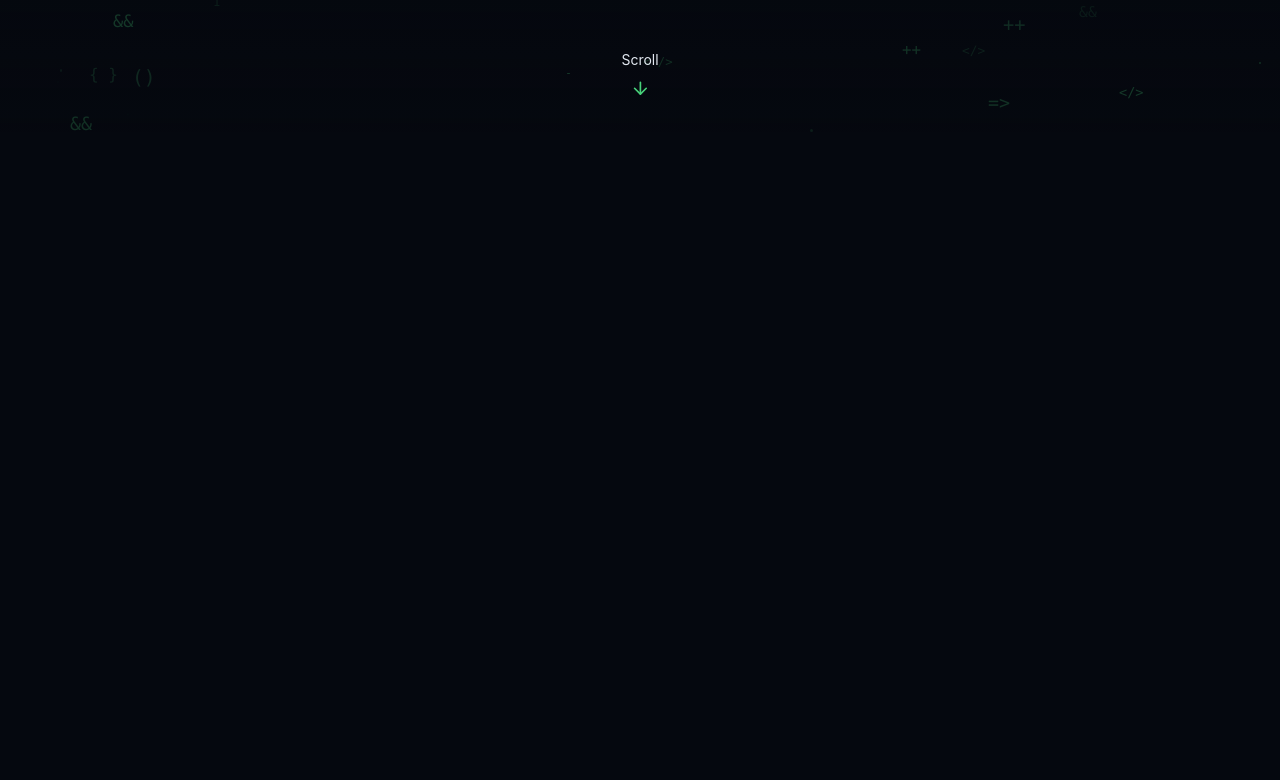
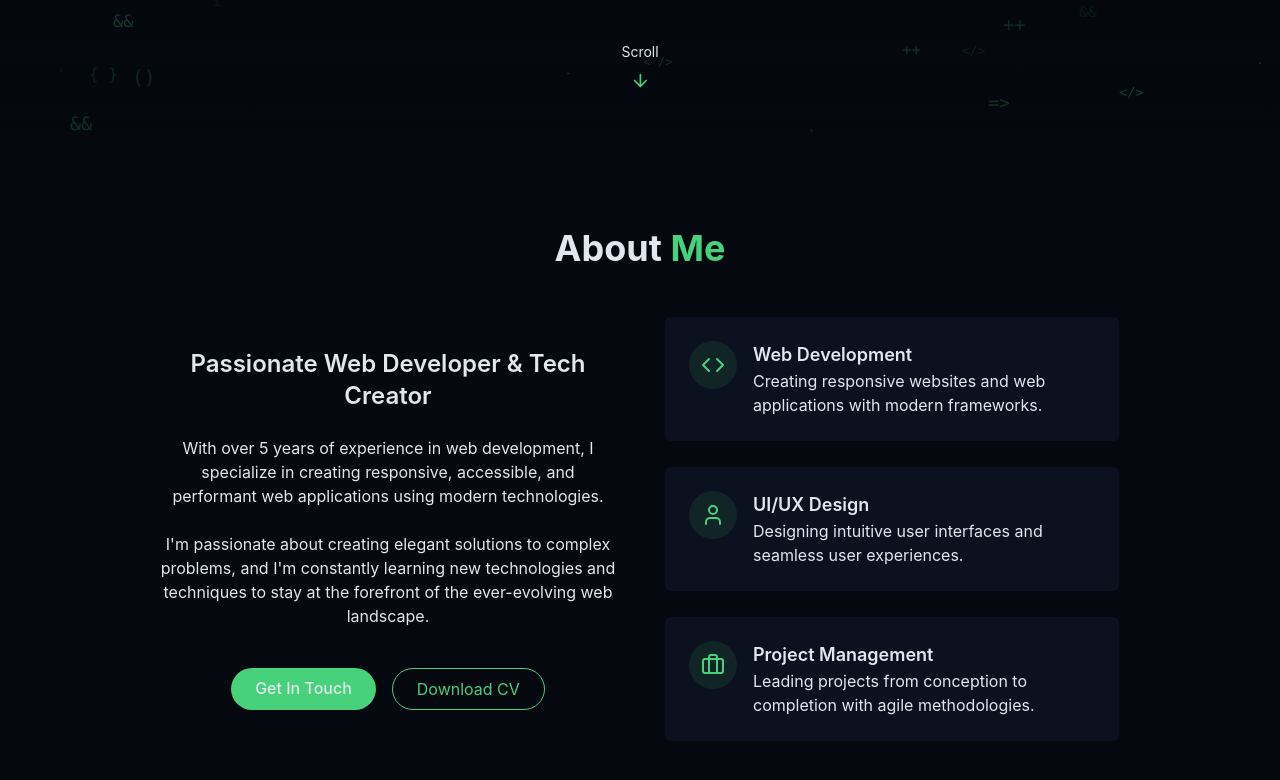
Before and after one commit to g-vohra/GarvVohraPortfolio, a React (Vite) app: page / in a window 1280 px wide. Shown: the part 668-1448 px from the top of the page. Before the commit the page ends 800 px from the top, so only its background shows below. Built offline with nearby package versions, Linux system fonts and the light colour scheme.

Commit message:
Added about me section

```diff
--- /dev/null
+++ b/src/components/AboutSection.jsx
@@ -0,0 +1,95 @@
+import { Briefcase, Code, User } from "lucide-react";
+
+export const AboutSection = () => {
+  return (
+    <section id="about" className="py-24 px-4 relative">
+      {" "}
+      <div className="container mx-auto max-w-5xl">
+        <h2 className="text-3xl md:text-4xl font-bold mb-12 text-center">
+          About <span className="text-primary"> Me</span>
+        </h2>
+
+        <div className="grid grid-cols-1 md:grid-cols-2 gap-12 items-center">
+          <div className="space-y-6">
+            <h3 className="text-2xl font-semibold">
+              Passionate Web Developer & Tech Creator
+            </h3>
+
+            <p className="text-muted-foreground">
+              With over 5 years of experience in web development, I specialize
+              in creating responsive, accessible, and performant web
+              applications using modern technologies.
+            </p>
+
+            <p className="text-muted-foreground">
+              I'm passionate about creating elegant solutions to complex
+              problems, and I'm constantly learning new technologies and
+              techniques to stay at the forefront of the ever-evolving web
+              landscape.
+            </p>
+
+            <div className="flex flex-col sm:flex-row gap-4 pt-4 justify-center">
+              <a href="#contact" className="cosmic-button">
+                {" "}
+                Get In Touch
+              </a>
+
+              <a
+                href=""
+                className="px-6 py-2 rounded-full border border-primary text-primary hover:bg-primary/10 transition-colors duration-300"
+              >
+                Download CV
+              </a>
+            </div>
+          </div>
+
+          <div className="grid grid-cols-1 gap-6">
+            <div className="gradient-border p-6 card-hover">
+              <div className="flex items-start gap-4">
+                <div className="p-3 rounded-full bg-primary/10">
+                  <Code className="h-6 w-6 text-primary" />
+                </div>
+                <div className="text-left">
+                  <h4 className="font-semibold text-lg"> Web Development</h4>
+                  <p className="text-muted-foreground">
+                    Creating responsive websites and web applications with
+                    modern frameworks.
+                  </p>
+                </div>
+              </div>
+            </div>
+            <div className="gradient-border p-6 card-hover">
+              <div className="flex items-start gap-4">
+                <div className="p-3 rounded-full bg-primary/10">
+                  <User className="h-6 w-6 text-primary" />
+                </div>
+                <div className="text-left">
+                  <h4 className="font-semibold text-lg">UI/UX Design</h4>
+                  <p className="text-muted-foreground">
+                    Designing intuitive user interfaces and seamless user
+                    experiences.
+                  </p>
+                </div>
+              </div>
+            </div>
+            <div className="gradient-border p-6 card-hover">
+              <div className="flex items-start gap-4">
+                <div className="p-3 rounded-full bg-primary/10">
+                  <Briefcase className="h-6 w-6 text-primary" />
+                </div>
+
+                <div className="text-left">
+                  <h4 className="font-semibold text-lg">Project Management</h4>
+                  <p className="text-muted-foreground">
+                    Leading projects from conception to completion with agile
+                    methodologies.
+                  </p>
+                </div>
+              </div>
+            </div>
+          </div>
+        </div>
+      </div>
+    </section>
+  );
+};
--- a/src/pages/Home.jsx
+++ b/src/pages/Home.jsx
@@ -1,6 +1,7 @@
 import { Navbar } from "@/components/Navbar";
 import { TechBackground } from "@/components/TechBackground";
 import { HeroSection } from "../components/HeroSection";
+import { AboutSection } from "../components/AboutSection";
 
 export const Home = () => {
   return (
@@ -9,6 +10,7 @@
       <Navbar />
       <main>
         <HeroSection />
+        <AboutSection />
       </main>
 
     </div>
```
